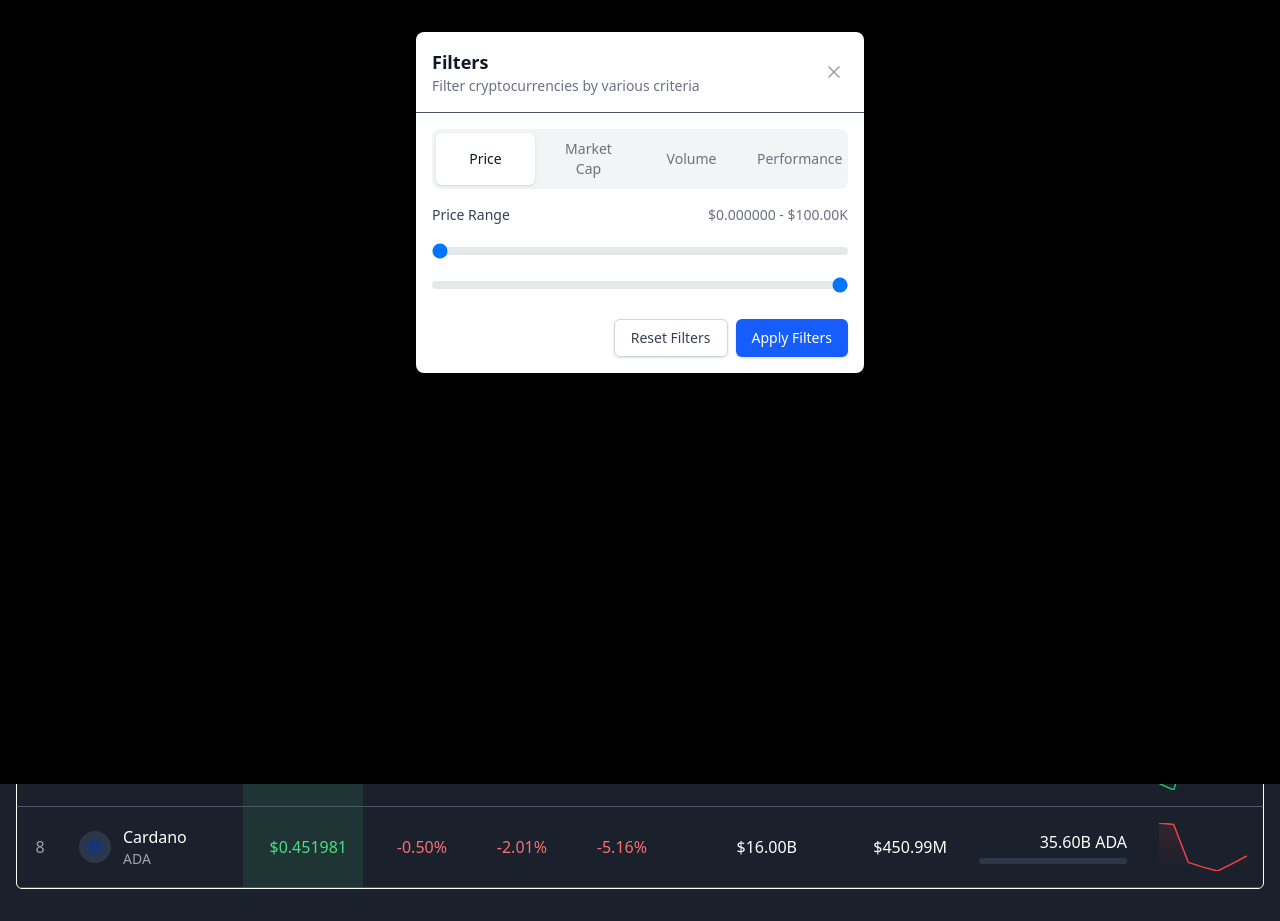
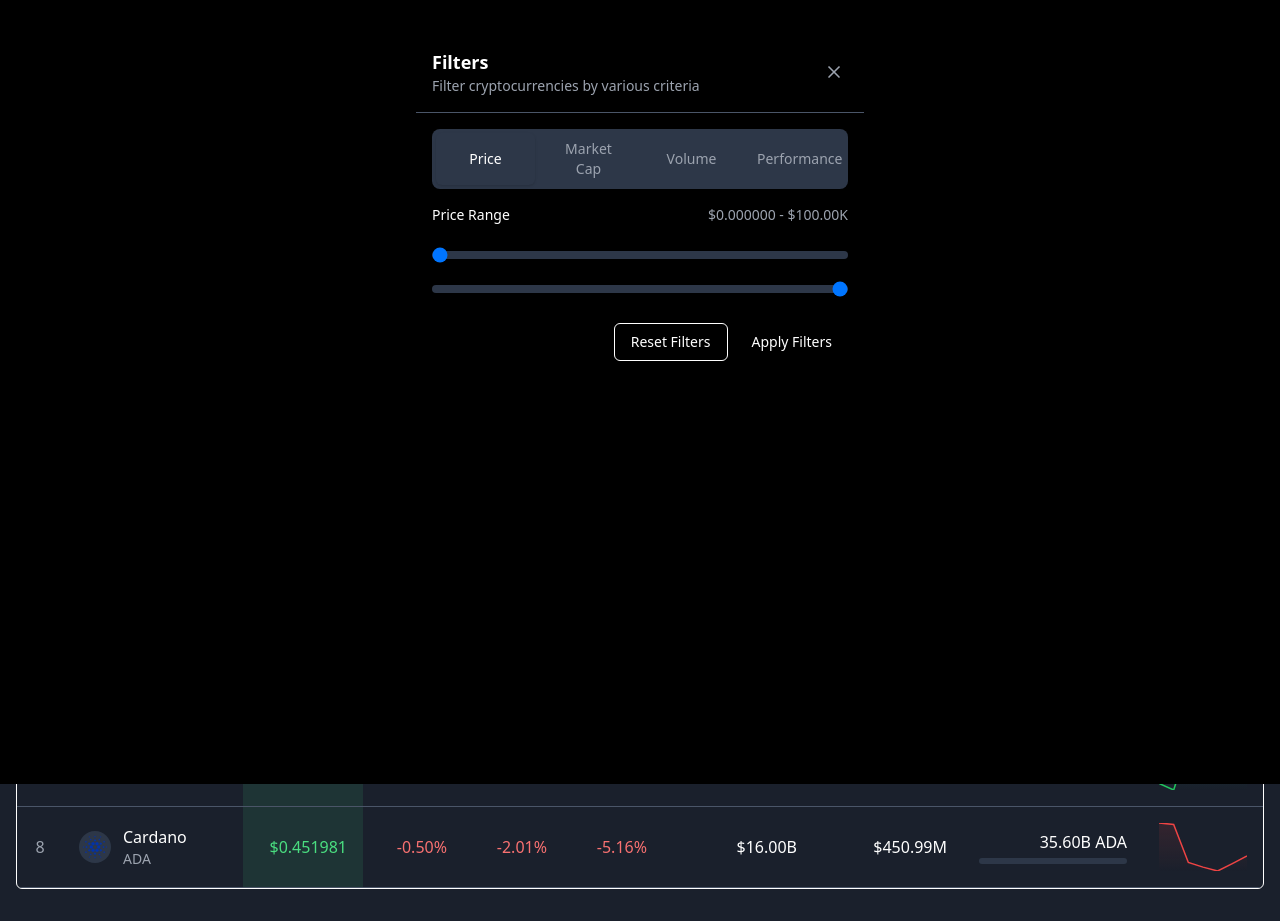
Before and after one commit to harshkakodkar/crypto-tracker, a React (Vite) app: page / in a window 1280 px wide. Both pictures are taken after a click on the button "Filters". Built offline with nearby package versions, Linux system fonts and the light colour scheme.

Commit message:
Update filter-panel.tsx

```diff
--- a/src/Components/filter-panel.tsx
+++ b/src/Components/filter-panel.tsx
@@ -23,7 +23,7 @@ import {
   selectIsFilterPanelOpen,
 } from "../redux/selectors";
 import { formatCurrency } from "../lib/utils";
-import { useTheme } from "./theme/theme-provider";
+import { useTheme } from "../Components/theme/theme-provider";
 
 interface FilterPanelProps {
   isOpen: boolean;
@@ -61,47 +61,33 @@ export default function FilterPanel({ isOpen, setIsOpen }: FilterPanelProps) {
     dispatch(setVolumeRange(newValue));
   };
 
-  const handleTopGainersToggle = () => {
-    dispatch(toggleTopGainers());
-  };
-
-  const handleTopLosersToggle = () => {
-    dispatch(toggleTopLosers());
-  };
-
-  const handleHasMaxSupplyToggle = () => {
-    dispatch(toggleHasMaxSupply());
-  };
-
-  const handleResetFilters = () => {
-    dispatch(resetFilters());
-  };
-
-  const handleClose = () => {
-    dispatch(toggleFilterPanel());
-  };
+  const handleTopGainersToggle = () => dispatch(toggleTopGainers());
+  const handleTopLosersToggle = () => dispatch(toggleTopLosers());
+  const handleHasMaxSupplyToggle = () => dispatch(toggleHasMaxSupply());
+  const handleResetFilters = () => dispatch(resetFilters());
+  const handleClose = () => dispatch(toggleFilterPanel());
 
   if (!isFilterPanelOpen) return null;
 
   return (
-    <div className="fixed inset-0 z-50 overflow-y-auto bg-black bg-opacity-50">
+    <div className={`fixed inset-0 z-50 overflow-y-auto bg-black bg-opacity-50 ${theme === 'light' ? 'bg-white' : 'bg-black'}`}>
       <div className="flex min-h-screen items-center justify-center p-4 text-center sm:block sm:p-0">
-        <div className="inline-block w-full max-w-md transform overflow-hidden rounded-lg bg-white text-left align-middle shadow-xl transition-all sm:my-8 dark:bg-background">
-          <div className="flex items-center justify-between border-b border-gray-200 p-4 dark:border-border">
+        <div className="inline-block w-full max-w-md transform overflow-hidden rounded-lg bg-background text-left align-middle shadow-xl transition-all sm:my-8">
+          <div className="flex items-center justify-between border-b border-border p-4">
             <div>
-              <h3 className="text-lg font-semibold text-gray-900 dark:text-foreground">Filters</h3>
-              <p className="text-sm text-gray-500 dark:text-muted-foreground">Filter cryptocurrencies by various criteria</p>
+              <h3 className="text-lg font-semibold text-foreground">Filters</h3>
+              <p className="text-sm text-muted-foreground">Filter cryptocurrencies by various criteria</p>
             </div>
             <button
               onClick={handleClose}
-              className="rounded-md p-1 text-gray-400 hover:bg-gray-100 hover:text-gray-500 dark:text-muted-foreground dark:hover:bg-accent dark:hover:text-foreground"
+              className="rounded-md p-1 text-muted-foreground hover:bg-accent hover:text-foreground"
             >
               <X className="h-5 w-5" />
             </button>
           </div>
 
           <div className="p-4 space-y-4">
-            <div className="mb-4 rounded-lg bg-gray-100 p-1 dark:bg-muted">
+            <div className="mb-4 rounded-lg bg-muted p-1">
               <div className="grid grid-cols-4 gap-1">
                 {["price", "marketCap", "volume", "performance"].map((tab) => (
                   <button
@@ -109,8 +95,8 @@ export default function FilterPanel({ isOpen, setIsOpen }: FilterPanelProps) {
                     onClick={() => setActiveTab(tab)}
                     className={`rounded-md px-3 py-1.5 text-sm font-medium transition-colors ${
                       activeTab === tab
-                        ? "bg-white text-gray-900 shadow-sm dark:bg-background dark:text-foreground"
-                        : "text-gray-500 hover:text-gray-700 dark:text-muted-foreground dark:hover:text-foreground"
+                        ? "bg-background text-foreground shadow-sm"
+                        : "text-muted-foreground hover:text-foreground"
                     }`}
                   >
                     {tab === "price" && "Price"}
@@ -122,156 +108,42 @@ export default function FilterPanel({ isOpen, setIsOpen }: FilterPanelProps) {
               </div>
             </div>
 
-            {/* Price Tab */}
             {activeTab === "price" && (
-              <div className="space-y-4">
-                <div className="space-y-3">
-                  <div className="flex justify-between">
-                    <label className="text-sm font-medium text-gray-700 dark:text-foreground">Price Range</label>
-                    <span className="text-sm text-gray-500 dark:text-muted-foreground">
-                      {formatCurrency(priceRange[0])} - {formatCurrency(priceRange[1])}
-                    </span>
-                  </div>
-                  <div className="space-y-4">
-                    <input
-                      type="range"
-                      min="0"
-                      max="100000"
-                      step="100"
-                      value={priceRange[0]}
-                      onChange={(e) => handlePriceChange(e, 0)}
-                      className="w-full h-2 bg-gray-200 rounded-lg appearance-none cursor-pointer dark:bg-muted"
-                    />
-                    <input
-                      type="range"
-                      min="0"
-                      max="100000"
-                      step="100"
-                      value={priceRange[1]}
-                      onChange={(e) => handlePriceChange(e, 1)}
-                      className="w-full h-2 bg-gray-200 rounded-lg appearance-none cursor-pointer dark:bg-muted"
-                    />
-                  </div>
-                </div>
-              </div>
+              <PriceSlider priceRange={priceRange} handleChange={handlePriceChange} />
             )}
 
-            {/* Market Cap Tab */}
             {activeTab === "marketCap" && (
-              <div className="space-y-4">
-                <div className="space-y-3">
-                  <div className="flex justify-between">
-                    <label className="text-sm font-medium text-gray-700 dark:text-foreground">Market Cap Range</label>
-                    <span className="text-sm text-gray-500 dark:text-muted-foreground">
-                      {formatCurrency(marketCapRange[0])} - {formatCurrency(marketCapRange[1])}
-                    </span>
-                  </div>
-                  <div className="space-y-4">
-                    <input
-                      type="range"
-                      min="0"
-                      max="2000000000000"
-                      step="10000000000"
-                      value={marketCapRange[0]}
-                      onChange={(e) => handleMarketCapChange(e, 0)}
-                      className="w-full h-2 bg-gray-200 rounded-lg appearance-none cursor-pointer dark:bg-muted"
-                    />
-                    <input
-                      type="range"
-                      min="0"
-                      max="2000000000000"
-                      step="10000000000"
-                      value={marketCapRange[1]}
-                      onChange={(e) => handleMarketCapChange(e, 1)}
-                      className="w-full h-2 bg-gray-200 rounded-lg appearance-none cursor-pointer dark:bg-muted"
-                    />
-                  </div>
-                </div>
-
-                <div className="flex items-center justify-between">
-                  <label htmlFor="has-max-supply" className="text-sm font-medium text-gray-700 dark:text-foreground">
-                    Has Maximum Supply
-                  </label>
-                  <Switch
-                    id="has-max-supply"
-                    checked={hasMaxSupply}
-                    onCheckedChange={handleHasMaxSupplyToggle}
-                  />
-                </div>
-              </div>
+              <MarketCapSlider
+                marketCapRange={marketCapRange}
+                handleChange={handleMarketCapChange}
+                hasMaxSupply={hasMaxSupply}
+                toggleMaxSupply={handleHasMaxSupplyToggle}
+              />
             )}
 
-            {/* Volume Tab */}
             {activeTab === "volume" && (
-              <div className="space-y-4">
-                <div className="space-y-3">
-                  <div className="flex justify-between">
-                    <label className="text-sm font-medium text-gray-700 dark:text-foreground">24h Volume Range</label>
-                    <span className="text-sm text-gray-500 dark:text-muted-foreground">
-                      {formatCurrency(volumeRange[0])} - {formatCurrency(volumeRange[1])}
-                    </span>
-                  </div>
-                  <div className="space-y-4">
-                    <input
-                      type="range"
-                      min="0"
-                      max="50000000000"
-                      step="1000000000"
-                      value={volumeRange[0]}
-                      onChange={(e) => handleVolumeChange(e, 0)}
-                      className="w-full h-2 bg-gray-200 rounded-lg appearance-none cursor-pointer dark:bg-muted"
-                    />
-                    <input
-                      type="range"
-                      min="0"
-                      max="50000000000"
-                      step="1000000000"
-                      value={volumeRange[1]}
-                      onChange={(e) => handleVolumeChange(e, 1)}
-                      className="w-full h-2 bg-gray-200 rounded-lg appearance-none cursor-pointer dark:bg-muted"
-                    />
-                  </div>
-                </div>
-              </div>
+              <VolumeSlider volumeRange={volumeRange} handleChange={handleVolumeChange} />
             )}
 
-            {/* Performance Tab */}
             {activeTab === "performance" && (
-              <div className="space-y-4">
-                <div className="flex items-center justify-between">
-                  <label htmlFor="top-gainers" className="text-sm font-medium text-gray-700 dark:text-foreground">
-                    Top Gainers (24h)
-                  </label>
-                  <Switch
-                    id="top-gainers"
-                    checked={topGainers}
-                    onCheckedChange={handleTopGainersToggle}
-                  />
-                </div>
-
-                <div className="flex items-center justify-between">
-                  <label htmlFor="top-losers" className="text-sm font-medium text-gray-700 dark:text-foreground">
-                    Top Losers (24h)
-                  </label>
-                  <Switch
-                    id="top-losers"
-                    checked={topLosers}
-                    onCheckedChange={handleTopLosersToggle}
-                  />
-                </div>
-              </div>
+              <PerformanceFilters
+                topGainers={topGainers}
+                topLosers={topLosers}
+                toggleGainers={handleTopGainersToggle}
+                toggleLosers={handleTopLosersToggle}
+              />
             )}
 
             <div className="mt-6 flex justify-end gap-2">
               <button
                 onClick={handleResetFilters}
-                className="rounded-md border border-gray-300 px-4 py-2 text-sm font-medium text-gray-700 shadow-sm hover:bg-gray-50 dark:border-input dark:text-foreground dark:hover:bg-accent"
+                className="rounded-md border border-input px-4 py-2 text-sm font-medium text-foreground shadow-sm hover:bg-accent"
               >
                 Reset Filters
               </button>
               <button
                 onClick={handleClose}
-                className="rounded-md bg-blue-600 px-4 py-2 text-sm font-medium text-white shadow hover:bg-blue-700 dark:bg-primary dark:text-primary-foreground dark:hover:bg-primary/90"
+                className="rounded-md bg-primary px-4 py-2 text-sm font-medium text-primary-foreground shadow hover:bg-primary/90"
               >
                 Apply Filters
               </button>
@@ -283,30 +155,127 @@ export default function FilterPanel({ isOpen, setIsOpen }: FilterPanelProps) {
   );
 }
 
-function Switch({
-  id,
-  checked,
-  onCheckedChange,
-}: {
-  id: string;
-  checked: boolean;
-  onCheckedChange: (checked: boolean) => void;
-}) {
+// Price Tab
+function PriceSlider({ priceRange, handleChange }) {
   return (
-    <button
-      type="button"
-      role="switch"
-      aria-checked={checked}
-      onClick={() => onCheckedChange(!checked)}
-      className={`relative inline-flex h-6 w-11 flex-shrink-0 cursor-pointer rounded-full border-2 border-transparent transition-colors duration-200 ease-in-out focus:outline-none focus:ring-2 focus:ring-blue-500 focus:ring-offset-2 ${
-        checked ? 'bg-blue-600' : 'bg-gray-200'
-      }`}
-    >
-      <span
-        className={`pointer-events-none inline-block h-5 w-5 transform rounded-full bg-white shadow ring-0 transition duration-200 ease-in-out ${
-          checked ? "translate-x-5" : "translate-x-0"
-        }`}
-      />
-    </button>
+    <div className="space-y-4">
+      <div className="flex justify-between">
+        <label className="text-sm font-medium text-foreground">Price Range</label>
+        <span className="text-sm text-muted-foreground">
+          {formatCurrency(priceRange[0])} - {formatCurrency(priceRange[1])}
+        </span>
+      </div>
+      <div className="space-y-4">
+        <input
+          type="range"
+          min="0"
+          max="100000"
+          step="100"
+          value={priceRange[0]}
+          onChange={(e) => handleChange(e, 0)}
+          className="w-full h-2 bg-muted rounded-lg appearance-none cursor-pointer"
+        />
+        <input
+          type="range"
+          min="0"
+          max="100000"
+          step="100"
+          value={priceRange[1]}
+          onChange={(e) => handleChange(e, 1)}
+          className="w-full h-2 bg-muted rounded-lg appearance-none cursor-pointer"
+        />
+      </div>
+    </div>
   );
 }
+
+// Market Cap Tab
+function MarketCapSlider({ marketCapRange, handleChange, hasMaxSupply, toggleMaxSupply }) {
+  return (
+    <div className="space-y-4">
+      <div className="flex justify-between">
+        <label className="text-sm font-medium text-foreground">Market Cap Range</label>
+        <span className="text-sm text-muted-foreground">
+          {formatCurrency(marketCapRange[0])} - {formatCurrency(marketCapRange[1])}
+        </span>
+      </div>
+      <div className="space-y-4">
+        <input
+          type="range"
+          min="0"
+          max="2000000000000"
+          step="10000000000"
+          value={marketCapRange[0]}
+          onChange={(e) => handleChange(e, 0)}
+          className="w-full h-2 bg-muted rounded-lg appearance-none cursor-pointer"
+        />
+        <input
+          type="range"
+          min="0"
+          max="2000000000000"
+          step="10000000000"
+          value={marketCapRange[1]}
+          onChange={(e) => handleChange(e, 1)}
+          className="w-full h-2 bg-muted rounded-lg appearance-none cursor-pointer"
+        />
+      </div>
+
+      <div className="flex items-center justify-between">
+        <label htmlFor="has-max-supply" className="text-sm font-medium text-foreground">
+          Has Maximum Supply
+        </label>
+        <Switch id="has-max-supply" checked={hasMaxSupply} onCheckedChange={toggleMaxSupply} />
+      </div>
+    </div>
+  );
+}
+
+// Volume Tab
+function VolumeSlider({ volumeRange, handleChange }) {
+  return (
+    <div className="space-y-4">
+      <div className="flex justify-between">
+        <label className="text-sm font-medium text-foreground">24h Volume Range</label>
+        <span className="text-sm text-muted-foreground">
+          {formatCurrency(volumeRange[0])} - {formatCurrency(volumeRange[1])}
+        </span>
+      </div>
+      <div className="space-y-4">
+        <input
+          type="range"
+          min="0"
+          max="50000000000"
+          step="1000000000"
+          value={volumeRange[0]}
+          onChange={(e) => handleChange(e, 0)}
+          className="w-full h-2 bg-muted rounded-lg appearance-none cursor-pointer"
+        />
+        <input
+          type="range"
+          min="0"
+          max="50000000000"
+          step="1000000000"
+          value={volumeRange[1]}
+          onChange={(e) => handleChange(e, 1)}
+          className="w-full h-2 bg-muted rounded-lg appearance-none cursor-pointer"
+        />
+      </div>
+    </div>
+  );
+}
+
+// Performance Tab
+function PerformanceFilters({ topGainers, topLosers, toggleGainers, toggleLosers }) {
+  return (
+    <div className="space-y-4">
+      <div className="flex items-center justify-between">
+        <label className="text-sm font-medium text-foreground">Top Gainers</label>
+        <Switch id="top-gainers" checked={topGainers} onCheckedChange={toggleGainers} />
+      </div>
+      <div className="flex items-center justify-between">
+        <label className="text-sm font-medium text-foreground">Top Losers</label>
+        <Switch id="top-losers" checked={topLosers} onCheckedChange={toggleLosers} />
+      </div>
+    </div>
+  );
+}
```
